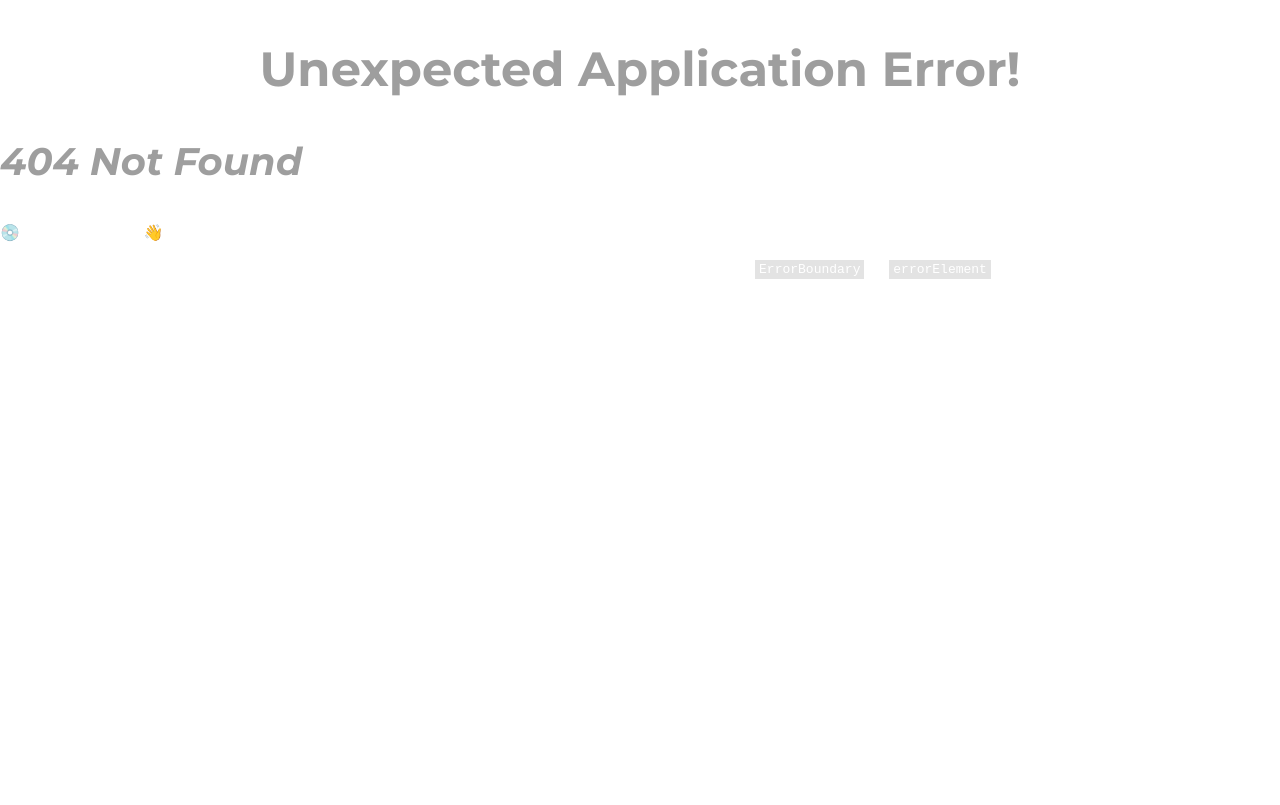
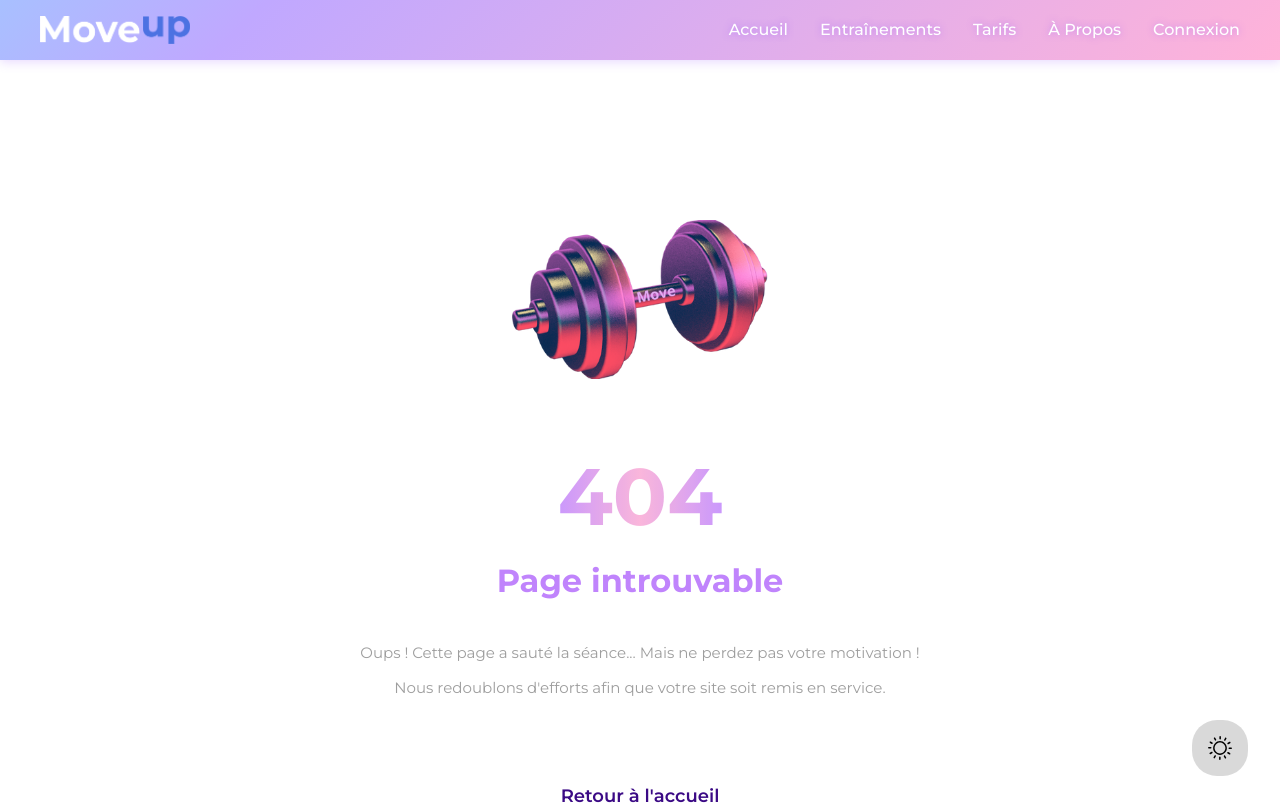
Before and after one commit to DevNexus59/MoveUp, a React (Vite) app in the folder client/: page /about in a window 1280 px wide. Before the commit this address had no page. Shown: the top 805 px of the page. Built offline with nearby package versions, Linux system fonts and the light colour scheme; no server answers.

Commit message:
adding NotFound Page & style entrainements

```diff
--- a/client/src/main.tsx
+++ b/client/src/main.tsx
@@ -16,8 +16,10 @@ import Entrainements from "./pages/Entrainements";
 import Inscription from "./pages/Inscription";
 import Register from "./pages/Inscription";
 import MentionsLegales from "./pages/MentionsLegales";
+import NotFound from "./pages/NotFound";
 import Profil from "./pages/Profil";
 import Tarifs from "./pages/Tarifs";
+
 // Import additional components for new routes
 // Try creating these components in the "pages" folder
 
@@ -78,6 +80,10 @@ const router = createBrowserRouter([
         path: "/pages/Profil", // The root path
         element: <Profil />,
       },
+      {
+        path: "*",
+        element: <NotFound />,
+      },
     ],
   },
   // Try adding a new route! For example, "/about" with an About component
--- a/client/src/pages/Entrainements.css
+++ b/client/src/pages/Entrainements.css
@@ -2,6 +2,6 @@
   display: flex;
   flex-wrap: wrap;
   justify-content: center;
-  margin: 1em 8em;
+  margin: 4em 8em;
   gap: 2em;
 }
--- a/client/src/pages/Entrainements.tsx
+++ b/client/src/pages/Entrainements.tsx
@@ -4,6 +4,8 @@ import ExerciceCard from "../components/ExerciceCard";
 import HeroSecondary from "../components/HeroSecondary";
 import Search from "../components/Search";
 import ExercicesContext from "../context/ExercicesContext";
+
+import "../pages/Entrainements.css";
 
 // const EntrainementsTypes : React.FC = () => {
 //   return null;
--- /dev/null
+++ b/client/src/pages/NotFound.css
@@ -0,0 +1,61 @@
+.not-found {
+  display: flex;
+  flex-wrap: wrap;
+  flex-direction: column;
+  align-items: center;
+  gap: 1em;
+}
+
+.not-found-haltere {
+  width: 16rem;
+  margin: 10em 0 0 0;
+}
+
+.not-found-title {
+  margin-bottom: 0;
+  background: linear-gradient(to right, #c084fc, #f9a8d4, #c084fc);
+  -webkit-background-clip: text;
+  background-clip: text;
+  -webkit-text-fill-color: transparent;
+  animation: pulse 2s cubic-bezier(0.4, 0, 0.6, 1) infinite;
+}
+
+@keyframes pulse {
+  0%,
+  100% {
+    opacity: 1;
+  }
+  50% {
+    opacity: 0.5;
+  }
+}
+
+.not-found-title2 {
+  font-size: var(--font-h);
+  color: #c084fc;
+  margin-top: 0;
+}
+
+.not-found-comment {
+  font-size: var(--font-p);
+  color: var(--bg-font);
+  margin: 0 4em;
+  text-align: center;
+}
+
+.not-found-link {
+  color: var(--linkv);
+  font-size: var(--font-sub);
+  font-weight: 600;
+  margin: 4em 0 4em 0;
+}
+
+.not-found-link:hover {
+  color: #c084fc;
+}
+
+@media (max-width: 768px) {
+  .not-found-haltere {
+    width: 8rem;
+  }
+}
--- /dev/null
+++ b/client/src/pages/NotFound.tsx
@@ -0,0 +1,30 @@
+import { Link } from "react-router";
+import haltère from "../assets/images/404-image.png";
+
+import "../pages/NotFound.css";
+
+function NotFound() {
+  return (
+    <div className="not-found">
+      <img
+        src={haltère}
+        alt="Restez motivé, et allez chercher vos haltères!"
+        className="not-found-haltere"
+      />
+      <h1 className="not-found-title">404</h1>
+      <h2 className="not-found-title2">Page introuvable</h2>
+      <p className="not-found-comment">
+        Oups ! Cette page a sauté la séance... Mais ne perdez pas votre
+        motivation !
+      </p>
+      <p className="not-found-comment">
+        Nous redoublons d'efforts afin que votre site soit remis en service.
+      </p>
+      <Link className="not-found-link" to="/">
+        Retour à l'accueil
+      </Link>
+    </div>
+  );
+}
+
+export default NotFound;
```
Also changed, not shown: client/src/assets/images/404-image.png (added).
